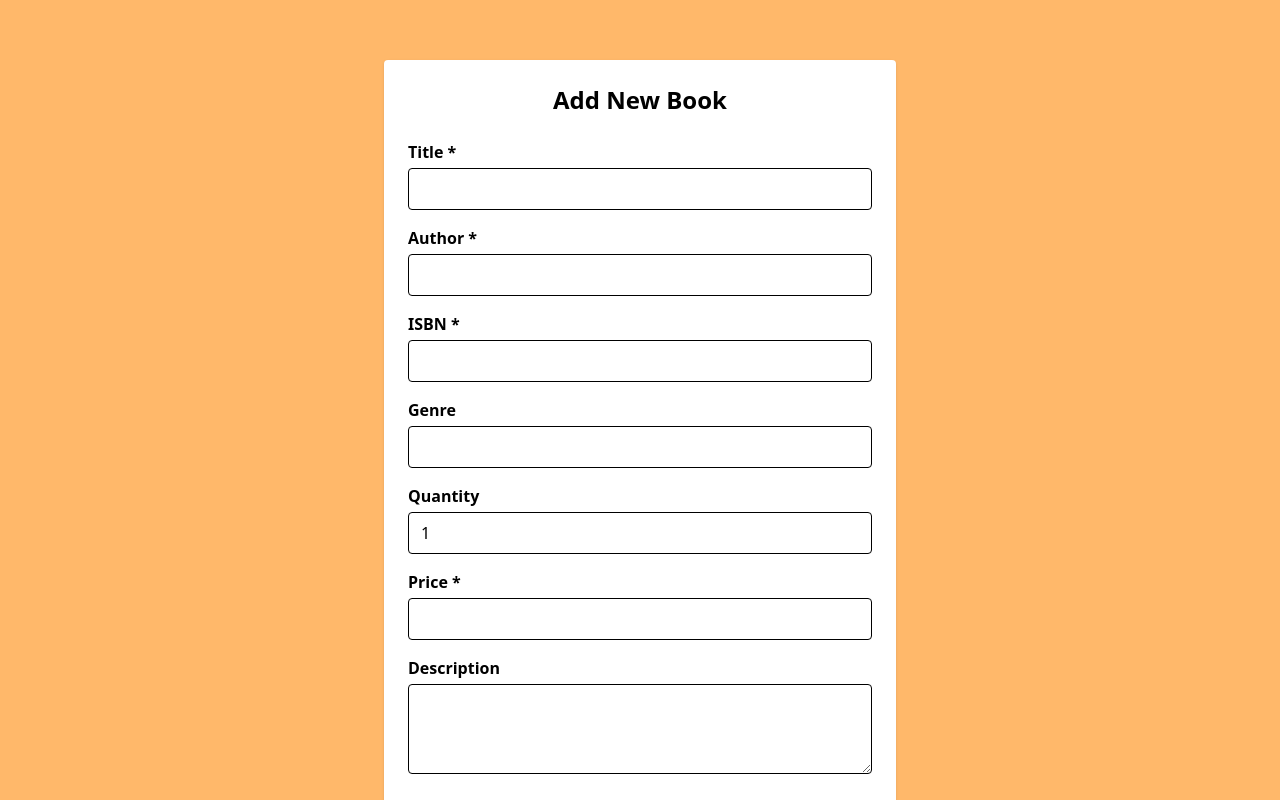
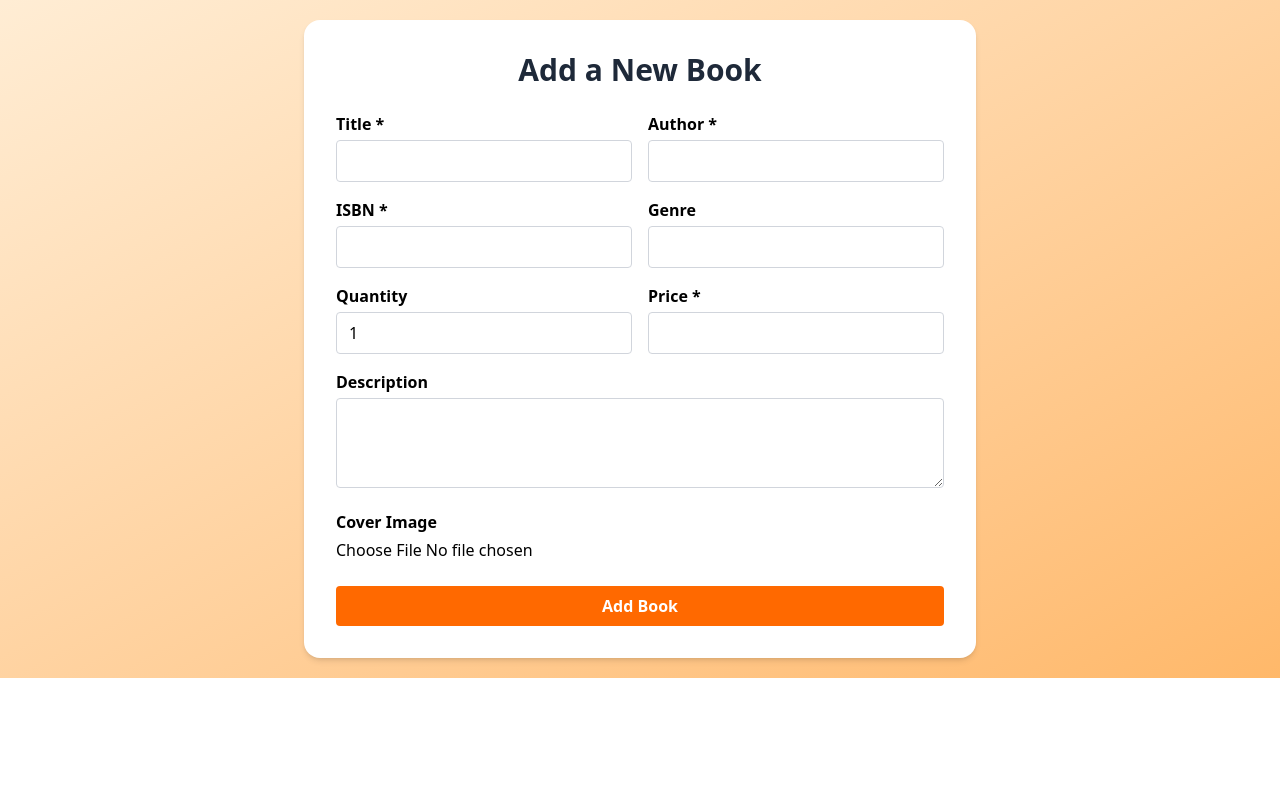
Before and after one commit to codewithkunal40/Library-Management-System, a React (Vite) app in the folder client/: page /add-books in a window 1280 px wide. Shown: the top 800 px of the page. Built offline with nearby package versions, Linux system fonts and the light colour scheme.

Commit message:
add books page

```diff
--- a/client/src/components/AddBooks/AddBookForm.jsx
+++ b/client/src/components/AddBooks/AddBookForm.jsx
@@ -14,14 +14,10 @@
   });
   const [coverImage, setCoverImage] = useState(null);
   const [loading, setLoading] = useState(false);
-  const [message, setMessage] = useState("");
 
   const handleChange = (e) => {
     const { name, value } = e.target;
-    setForm((prev) => ({
-      ...prev,
-      [name]: value,
-    }));
+    setForm((prev) => ({ ...prev, [name]: value }));
   };
 
   const handleFileChange = (e) => {
@@ -31,30 +27,22 @@
   const handleSubmit = async (e) => {
     e.preventDefault();
     setLoading(true);
-    setMessage("");
     try {
       const formData = new FormData();
-      Object.entries(form).forEach(([key, value]) => {
-        formData.append(key, value);
-      });
-      if (coverImage) {
-        formData.append("coverImage", coverImage);
-      }
+      Object.entries(form).forEach(([key, value]) =>
+        formData.append(key, value)
+      );
+      if (coverImage) formData.append("coverImage", coverImage);
 
-      const yourToken = localStorage.getItem("token")
-      const res = await axios.post(
-        "http://localhost:3000/api/books/add-book",
-        formData,
-        {
+      const token = localStorage.getItem("token");
+      await axios.post("http://localhost:3000/api/books/add-book", formData, {
         headers: {
           "Content-Type": "multipart/form-data",
-            'Authorization': `Bearer ${yourToken}` // Uncomment if using JWT
+          Authorization: `Bearer ${token}`,
         },
-          withCredentials: true, // if using cookies for auth
-        }
-      );
+        withCredentials: true,
+      });
 
-      console.log(res)
       toast.success("Book added successfully!");
       setForm({
         title: "",
@@ -76,91 +64,71 @@
   };
 
   return (
-    <div className="bg-orange-300 p-5">
-    <div className="max-w-lg mx-auto mt-10 p-6 bg-white rounded shadow">
-      <h2 className="text-2xl font-bold mb-6 text-center">Add New Book</h2>
-      {message && (
-        <div className="mb-4 text-center text-red-600">{message}</div>
-      )}
+    <div className="bg-gradient-to-br from-orange-100 to-orange-300 p-5 flex justify-center">
+      <div className="w-full max-w-2xl bg-white p-8 rounded-2xl shadow-md overflow-y-auto max-h-[90vh]">
+        <h2 className="text-3xl font-bold text-center text-gray-800 mb-6">
+          Add a New Book
+        </h2>
         <form onSubmit={handleSubmit} encType="multipart/form-data">
-        <div className="mb-4">
-          <label className="block mb-1 font-semibold">Title *</label>
-          <input
-            type="text"
+          <div className="grid grid-cols-1 md:grid-cols-2 gap-4">
+            <Input
+              label="Title *"
               name="title"
               value={form.title}
               onChange={handleChange}
               required
-            className="w-full border px-3 py-2 rounded focus:outline-none focus:ring"
             />
-        </div>
-        <div className="mb-4">
-          <label className="block mb-1 font-semibold">Author *</label>
-          <input
-            type="text"
+            <Input
+              label="Author *"
               name="author"
               value={form.author}
               onChange={handleChange}
               required
-            className="w-full border px-3 py-2 rounded focus:outline-none focus:ring"
             />
-        </div>
-        <div className="mb-4">
-          <label className="block mb-1 font-semibold">ISBN *</label>
-          <input
-            type="text"
+            <Input
+              label="ISBN *"
               name="isbn"
               value={form.isbn}
               onChange={handleChange}
               required
-            className="w-full border px-3 py-2 rounded focus:outline-none focus:ring"
             />
-        </div>
-        <div className="mb-4">
-          <label className="block mb-1 font-semibold">Genre</label>
-          <input
-            type="text"
+            <Input
+              label="Genre"
               name="genre"
               value={form.genre}
               onChange={handleChange}
-            className="w-full border px-3 py-2 rounded focus:outline-none focus:ring"
             />
-        </div>
-        <div className="mb-4">
-          <label className="block mb-1 font-semibold">Quantity</label>
-          <input
+            <Input
+              label="Quantity"
+              name="quantity"
               type="number"
-            name="quantity"
-            min="1"
               value={form.quantity}
               onChange={handleChange}
-            className="w-full border px-3 py-2 rounded focus:outline-none focus:ring"
+              min="1"
             />
-        </div>
-        <div className="mb-4">
-          <label className="block mb-1 font-semibold">Price *</label>
-          <input
+            <Input
+              label="Price *"
+              name="price"
               type="number"
-            name="price"
-            min="0"
               value={form.price}
               onChange={handleChange}
               required
-            className="w-full border px-3 py-2 rounded focus:outline-none focus:ring"
             />
           </div>
-        <div className="mb-4">
-          <label className="block mb-1 font-semibold">Description</label>
+
+          <div className="mt-4">
+            <label className="block font-semibold mb-1">Description</label>
             <textarea
               name="description"
               value={form.description}
               onChange={handleChange}
               rows={3}
-            className="w-full border px-3 py-2 rounded focus:outline-none focus:ring"
+              className="w-full border border-gray-300 rounded px-3 py-2 focus:outline-none focus:ring-2 focus:ring-orange-400"
             ></textarea>
           </div>
-        <div className="mb-6">
-          <label className="block mb-1 font-semibold">Cover Image</label>
+
+          <div className="mt-4">
+            <label className="block font-semibold mb-1">Cover Image</label>
             <input
               type="file"
               name="coverImage"
@@ -169,10 +137,11 @@
               className="w-full"
             />
           </div>
+
           <button
             type="submit"
             disabled={loading}
-          className="w-full bg-blue-600 text-white py-2 rounded hover:bg-blue-700 transition"
+            className="mt-6 w-full bg-orange-500 hover:bg-orange-600 text-white font-semibold py-2 px-4 rounded transition duration-200"
           >
             {loading ? "Adding..." : "Add Book"}
           </button>
@@ -182,4 +151,19 @@
   );
 };
 
+// Reusable Input
+const Input = ({ label, name, value, onChange, type = "text", ...rest }) => (
+  <div>
+    <label className="block font-semibold mb-1">{label}</label>
+    <input
+      type={type}
+      name={name}
+      value={value}
+      onChange={onChange}
+      className="w-full border border-gray-300 rounded px-3 py-2 focus:outline-none focus:ring-2 focus:ring-orange-400"
+      {...rest}
+    />
+  </div>
+);
+
 export default AddBookForm;
```
Also changed, not shown: 1 other file (tests, documents, lock files or other folders). Lines whose indentation alone changed are shown as unchanged.
